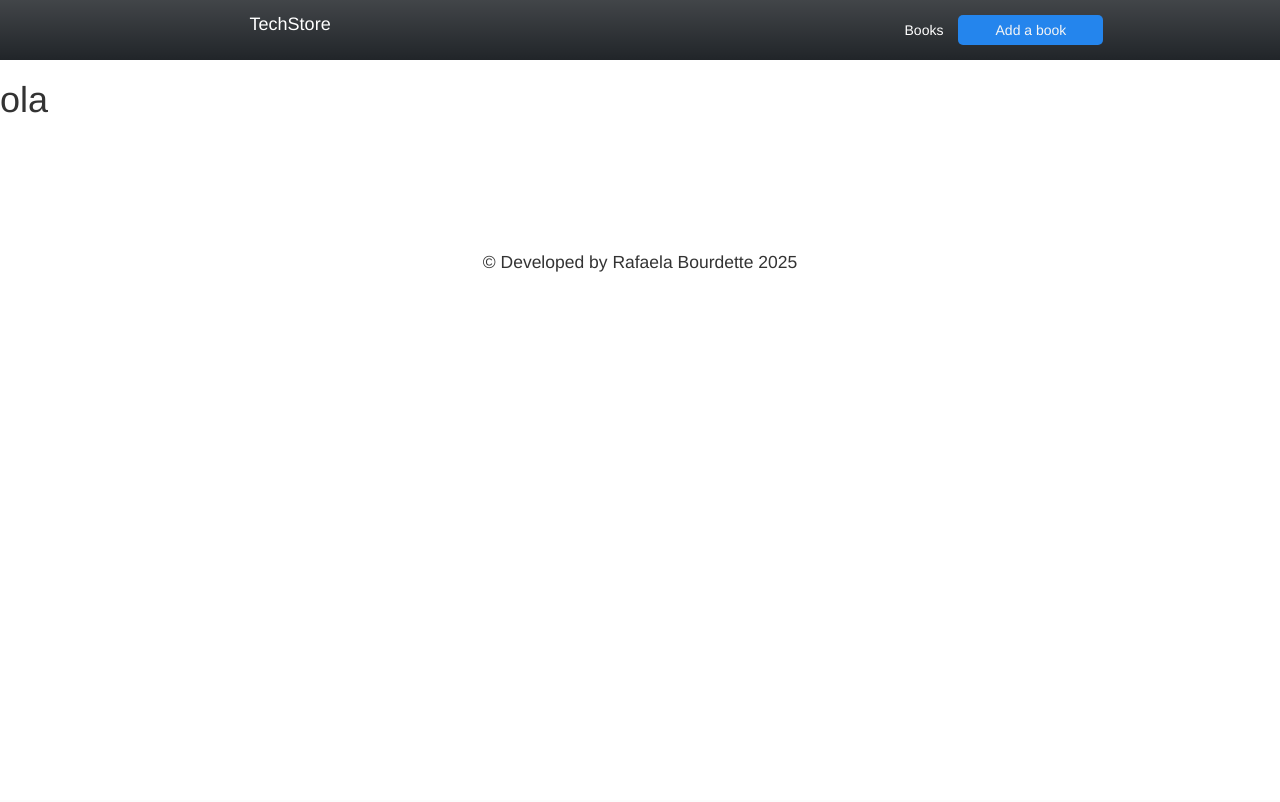
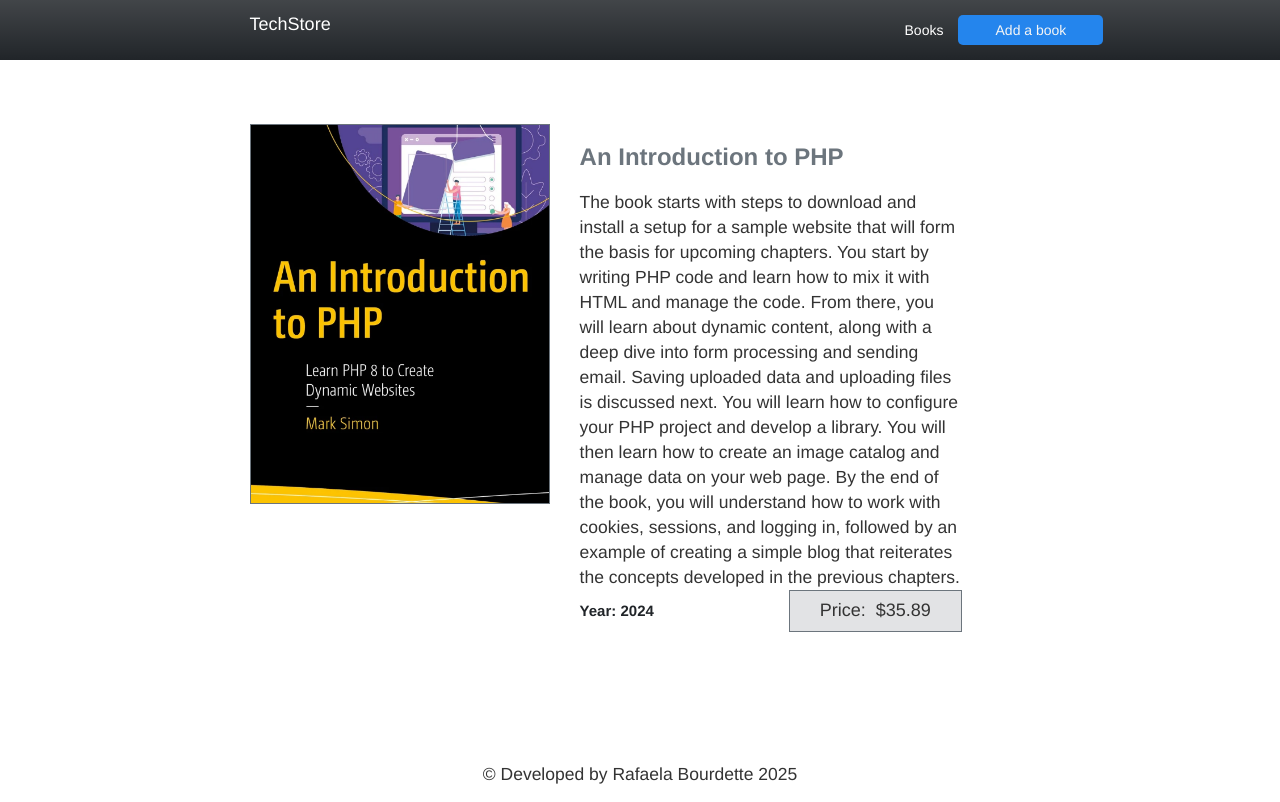
Before and after one commit to rafaelabou1999/bookstore-php, a PHP site: the page made by src/Views/details.php in a window 1280 px wide. Before the commit the page ends 272 px from the top, so only its background shows below. Run offline with PHP 8.4, Linux system fonts and the light colour scheme.

Commit message:
:sparkles: Adding dynamic content in details.php

```diff
--- a/public/index.php
+++ b/public/index.php
@@ -17,6 +17,7 @@ include __DIR__ . '/../src/inc/books.php';
                 <?php foreach ($books AS $book):?>
                      <?php
                        $query_params = http_build_query([
+                        "id" => $book['id'],
                         "title" => $book['title']
                        ]) ;
                        $url = "http://localhost/bookstore/src/Views/details.php?" . $query_params;
--- a/src/Views/details.php
+++ b/src/Views/details.php
@@ -3,8 +3,22 @@ $is_home = false;
 include __DIR__ . '/../inc/books.php';
 include __DIR__ . '/../inc/Header.php';
 ?>
-
-    <div>
-        <h1>ola</h1>
-    </div>
+    <?php foreach($books AS $book):?>
+        <?php if($_GET['id'] == $book['id']): ?>
+        <div class="d-flex flex-row" style="padding-left:19.5%;padding-top:5%;">
+            <div class="">
+                <img class="border border-secondary" src="<?= $book['img'] ?>" width="300px" height="380px" style="object-fit:cover;"/>
+            </div>
+            <div class="ps-5 position-relative" style="width:40%;">
+                 <h3 class="text-secondary fw-bold"><?= $_GET['title'] ?></h3>
+                 <p class="fs-3 pt-3"><?= $book['desc'] ?></p>
+                 <p class="fs-4 fw-bold text-dark">Year: <span><?= $book['year'] ?></span></p>
+                 <div class="d-flex flex-row px-5 align-items-center bg-secondary-subtle border border-secondary  justify-content-end position-absolute end-0 bottom-0">
+                    <h4 class="me-3" style="font-size:18px;">Price: </h4>
+                    <h4 style="font-size:18px;" class="">$<?= $book['price'] ?></h4>
+                 </div>
+            </div>
+        </div>
+        <?php endif;?>
+    <?php endforeach;?>
 <?php include __DIR__ . '/../inc/Footer.php'?>
--- a/src/inc/books.php
+++ b/src/inc/books.php
@@ -1,40 +1,44 @@
 <?php
 global $books;
-
+global $is_home;
 $books = [
     [
+        "id" => 1,
         "title" => "An Introduction to PHP",
         "year" => 2024,
         "desc" => "The book starts with steps to download and install a setup for a sample website that will form the basis for upcoming chapters. You start by writing PHP code and learn how to mix it with HTML and manage the code. From there, you will learn about dynamic content, along with a deep dive into form processing and sending email. Saving uploaded data and uploading files is discussed next. You will learn how to configure your PHP project and develop a library. You will then learn how to create an image catalog and manage data on your web page. By the end of the book, you will understand how to work with cookies, sessions, and logging in, followed by an example of creating a simple blog that reiterates the concepts developed in the previous chapters.",
-        "img" => "../public/assets/php_book.png",
-        "price" => 10,
+        "img" => $is_home ? "../public/assets/php_book.png" : "../../public/assets/php_book.png",
+        "price" => 35.89,
         "stars" => "4.5",
         "font" => "https://link.springer.com/"
     ],
     [
+        "id" => 2,
         "title" => "Learning Php, MySQL & JavaScript",
         "year" => 2021,
         "desc" => "Build interactive, data-driven websites with the potent combination of open source technologies and web standards, even if you have only basic HTML knowledge. With the latest edition of this popular hands-on guide, you'll tackle dynamic web programming using the most recent versions of today's core technologies: PHP, MySQL, JavaScript, CSS, HTML5, jQuery, and the powerful React library.",
-        "img" =>"../public/assets/mysql_book.png" ,
-        "price" => 10,
+        "img" =>$is_home ? "../public/assets/mysql_book.png" : "../../public/assets/mysql_book.png" ,
+        "price" => 44.00,
         "stars" => "4.8",
         "font" => "https://www.lakeforestbookstore.com/book/9781492093824"
     ],
     [
+        "id" => 3,
         "title" => "SQL Essentials for Dummies (Paperback)",
         "year" => 2024,
         "desc" => "SQL Essentials For Dummies is your quick reference to all the core concepts of SQL--a valuable common standard language used in relational databases. This useful guide is straightforward--with no excess review, wordy explanations, or fluff--so you get what you need, fast. Great for a brush-up on the basics or as an everyday desk reference, this book is one you can rely on.",
-        "img" =>  "../public/assets/sql_book.png",
-        "price" => 10,
+        "img" =>  $is_home ? "../public/assets/sql_book.png" : "../../public/assets/sql_book.png",
+        "price" => 64,
         "stars" => "4.5",
         "font" => "https://www.wellesleybooks.com/book/9781394296941"
     ],
     [
+        "id" => 4,
         "title" => "Vue.Js in Action",
         "year" => 2019,
         "desc" => "Vue.js in Action teaches readers to build fast, flowing web UI with the Vue.js framework. As they move through the book, readers put their skills to practice by building a complete web store application with product listings, a checkout process, and an administrative interface!",
-        "img" =>  "../public/assets/vue_book.png",
-        "price" => 10,
+        "img" =>  $is_home ? "../public/assets/vue_book.png" : "../../public/assets/vue_book.png",
+        "price" => 39.90,
         "stars" => "4.8",
         "font" => "https://www.amazon.com.br/Vue-js-Action_p1-Erik-Hanchett/dp/1617294624"
     ],
```
